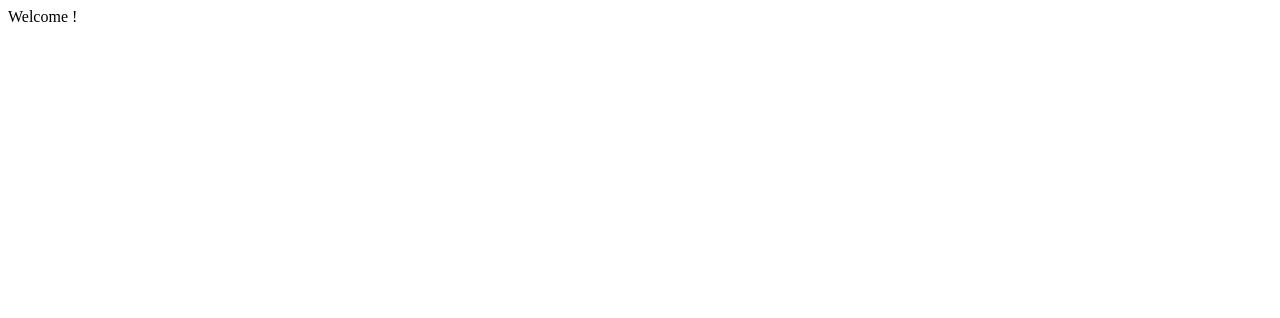
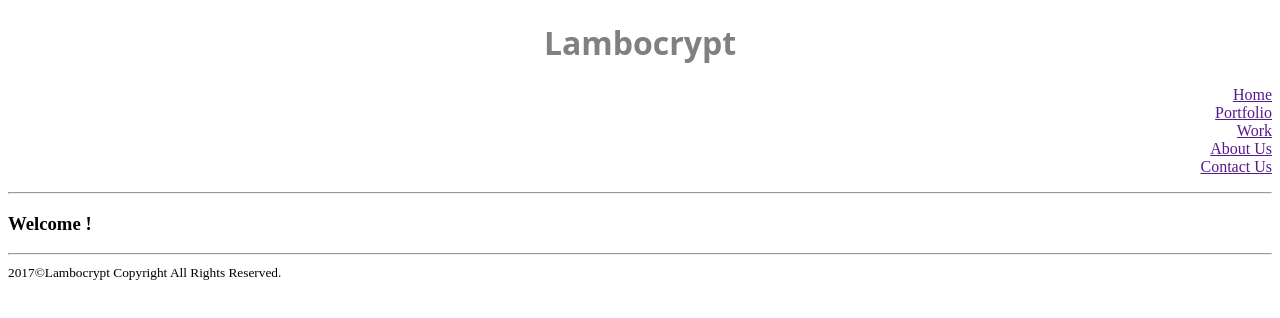
Before and after one commit to CSBuddy/lambocrypt.github.io, a plain HTML site: page index.html in a window 1280 px wide. Drawn offline with Linux system fonts and the light colour scheme.

Commit message:
index file & stylesheet added

```diff
--- a/index.html
+++ b/index.html
@@ -1 +1,35 @@
-Welcome !
+<!DOCTYPE html>
+<html lang="en">
+	<head>
+		<meta charset="UTF-8">
+		<link href="stylesheet.css" rel="stylesheet" type="text/css"/>
+		<title>
+			Welcome !
+		</title>
+	</head>
+	<body>
+	<header>
+		<h1>
+			Lambocrypt
+		</h1>
+		<ul>
+			<a href=""><li>Home</li></a>
+			<a href=""><li>Portfolio</li></a>
+			<a href=""><li>Work</li></a>
+			<a href=""><li>About Us</li></a>
+			<a href=""><li>Contact Us</li></a>
+		</ul>
+		<hr>
+	</header>
+		<section>
+				<h3>
+					Welcome !
+				</h3>
+
+		</section>
+		<hr>
+		<footer>
+				<small>2017&copy;Lambocrypt Copyright All Rights Reserved.</small>
+		</footer>
+	</body>
+</html>
--- /dev/null
+++ b/stylesheet.css
@@ -0,0 +1,13 @@
+ul
+{
+	list-style-type:none;
+	text-align:right;
+}
+
+h1
+{
+	text-align:center;
+	font-family:sans;
+	color:grey;
+
+}
```
